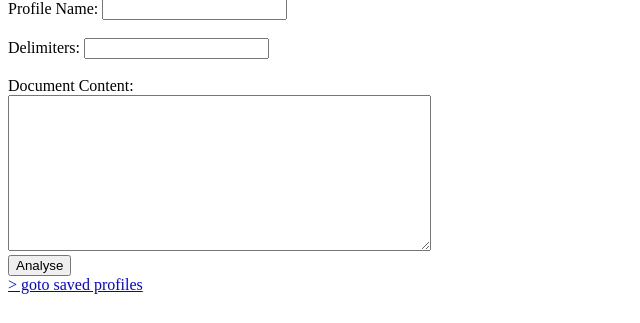
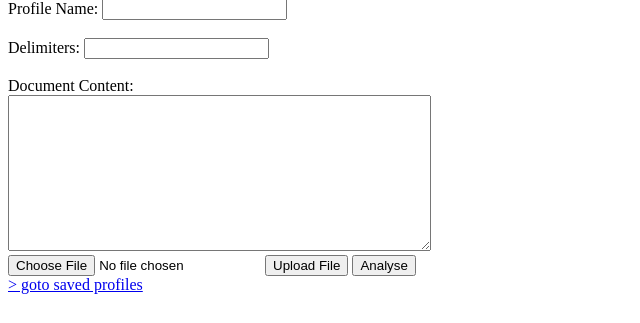
Before and after one commit to 649/Linguana-Framework, a Flask app: page / in a window 1280 px wide. Shown: the part 477-800 px from the top of the page, without its empty margins (0-640 px from the left). Run offline with Flask 3, Linux system fonts and the light colour scheme.

Commit message:
v1.1 - added file upload feature

```diff
--- a/templates/index.html
+++ b/templates/index.html
@@ -21,8 +21,26 @@ Maximum n-gram value: {{ form.n_terms }}
         {{ form.delim_field }}<br><br>
         {{ form.data_input.label }}<br>
         {{ form.data_input(cols=50, rows=10) }}<br>
+        <input type="file" id="fileInput" accept=".txt, .csv, .json">
+        <button id="uploadButton">Upload File</button>
         {{ form.submit() }}
     </form>
     <a href="/saved" target="_blank">> goto saved profiles</a>
+    <script>
+        document.getElementById('uploadButton').addEventListener('click', function(event) {
+            event.preventDefault(); // Prevent form submission
+
+            var fileInput = document.getElementById('fileInput');
+            var textarea = document.getElementById('data_input');
+            var file = fileInput.files[0];
+            var reader = new FileReader();
+
+            reader.onload = function(event) {
+                textarea.value = event.target.result;
+            };
+
+            reader.readAsText(file);
+        });
+    </script>
 </body>
 </html>
```
